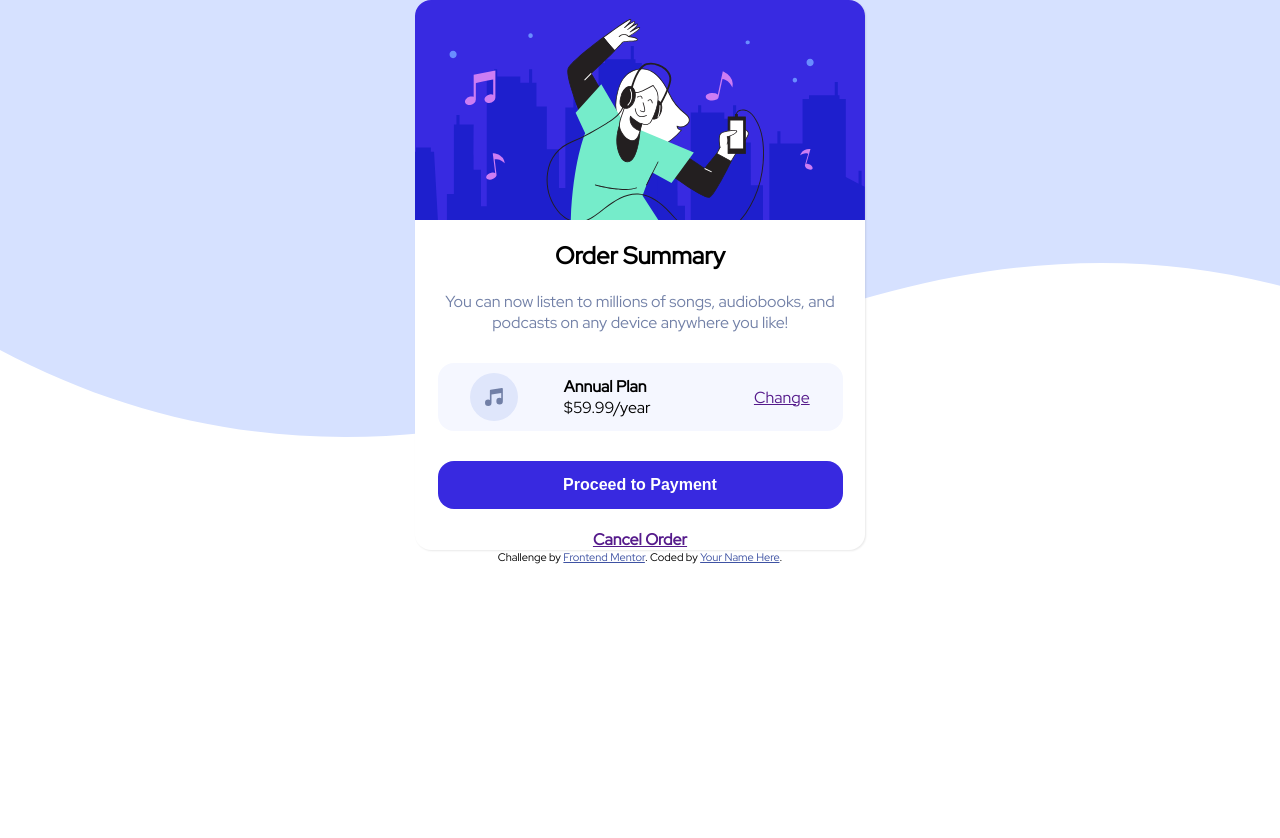
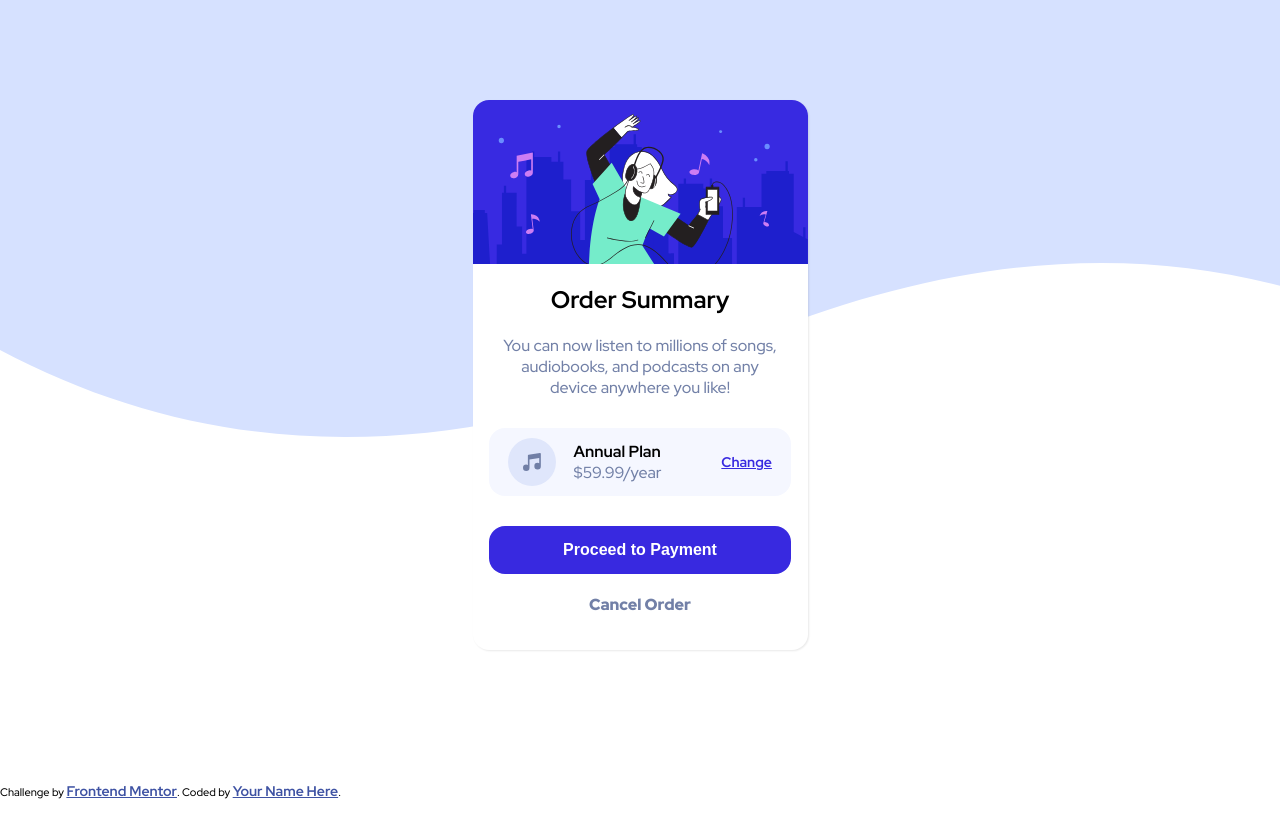
Before and after one commit to emgrey02/order-summary-component, a plain HTML site: page index.html in a window 1280 px wide. Before the commit the page ends 800 px from the top, so only its background shows below. Drawn offline with Linux system fonts and the light colour scheme.

Commit message:
final version

```diff
--- a/index.html
+++ b/index.html
@@ -6,7 +6,7 @@
 
   <link rel="preconnect" href="https://fonts.googleapis.com">
   <link rel="preconnect" href="https://fonts.gstatic.com" crossorigin>
-  <link href="https://fonts.googleapis.com/css2?family=Red+Hat+Display&display=swap" rel="stylesheet">
+  <link href="https://fonts.googleapis.com/css2?family=Red+Hat+Display:wght@500;700;900&display=swap" rel="stylesheet">
 
   <link rel="icon" type="image/png" sizes="32x32" href="./images/favicon-32x32.png">
   <link rel='stylesheet' href='style.css'>
@@ -43,6 +43,6 @@
   <footer class="attribution">
     Challenge by <a href="https://www.frontendmentor.io?ref=challenge" target="_blank">Frontend Mentor</a>.
     Coded by <a href="#">Your Name Here</a>.
-  </fotter>
+  </footer>
 </body>
 </html>
--- a/style.css
+++ b/style.css
@@ -12,26 +12,35 @@ body {
   background-size: cover;
   background-repeat: repeat-x;
   font-size: 16px;
+  font-weight: 500;
+  height: 100vh;
 }
 
 h2, p, h4 {
   margin: 0;
 }
 
+a {
+  color: hsl(245, 75%, 52%);
+  font-weight: 700;
+  font-size: 14px;
+}
+
 #card {
   display: flex;
   flex-direction: column;
   align-items: center;
-  max-width: 450px;
+  position: relative;
+  max-width: 335px;
   height: 550px;
   background-color: white;
-  margin: 20px;
+  margin: 20% 20px;
   border-radius: 1em;
   box-shadow: 1px 1px 2px rgba(0, 0, 0, 0.089);
 }
 
 #card>img {
-  max-width: 450px;
+  max-width: 400px;
   width: 100%;
   border-top-left-radius: 1em;
   border-top-right-radius: 1em;
@@ -62,10 +71,23 @@ h2, p, h4 {
   background-color: hsl(225, 100%, 98%);
 }
 
+.annual-plan-wrapper a:active,
+.annual-plan-wrapper a:hover {
+  text-decoration: none;
+}
+
 .annual-plan {
   display: flex;
   flex-direction: column;
   padding-right: 15%;
+}
+
+.annual-plan h4 {
+  font-weight: 700;
+}
+
+.annual-plan p {
+  color: hsl(224, 23%, 55%);
 }
 
 button {
@@ -78,14 +100,26 @@ button {
   font-weight: 700;
   margin: 20px 0;
   border-radius: 1em;
+  cursor: pointer;
+}
+
+button:active,
+button:hover {
+  background-color:  hsla(261, 81%, 46%, 0.637);
 }
 
 #card>a {
   font-size: 16px;
   font-weight: 700;
+  color: hsl(224, 23%, 55%);
+  text-decoration: none;
+  font-weight: 900;
 }
 
-
+#card>a:active,
+#card>a:hover {
+  color: black;
+}
 
 .attribution {
   font-size: 11px;
@@ -96,14 +130,23 @@ button {
   color: hsl(228, 45%, 44%);
 }
 
+footer {
+  position: absolute;
+  bottom: 0;
+  text-align: center;
+}
+
 @media (min-width: 375px) {
   body {
     background-image: url(images/pattern-background-desktop.svg);
     background-size: auto;
     background-repeat: repeat-x;
+    height: 100vh;
   }
 
   #card {
     margin: auto;
+    margin-top: 100px;
+    width: 375px;
   }
 }
```
